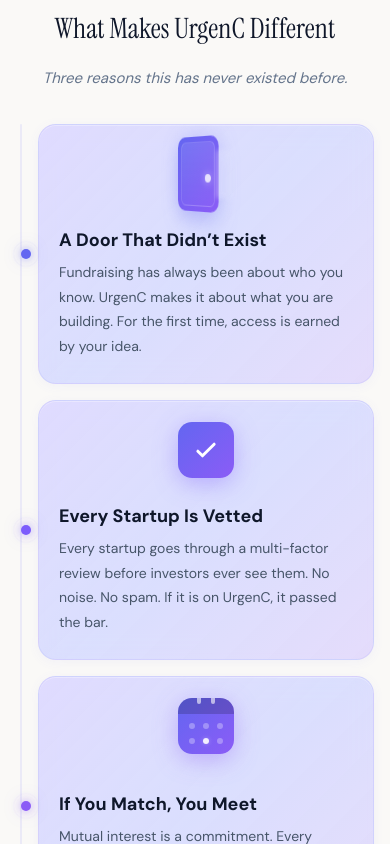
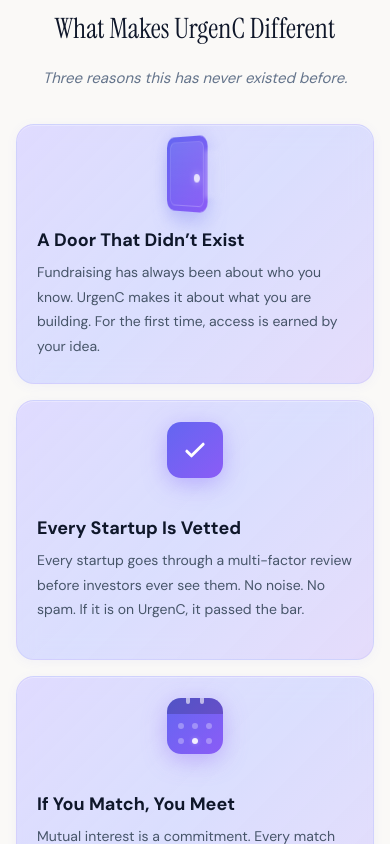
Before and after one commit to loganscottkay/nexus-landing, a Next.js app: page / in a window 390 px wide. Shown: the part 1100-1944 px from the top of the page. Built offline with nearby package versions, Linux system fonts and the light colour scheme.

Commit message:
Revert "Remove stage numbers from cards, add mobile spine with whileInView glowing dots"
This reverts commit b2a151ec2dec7cc7706f51012aa878e34d245f1b.

```diff
--- a/src/components/WhatMakesDifferentSection.tsx
+++ b/src/components/WhatMakesDifferentSection.tsx
@@ -23,6 +23,7 @@
 const stages = [
   {
     id: "door",
+    number: "01",
     title: "A Door That Didn\u2019t Exist",
     description:
       "Fundraising has always been about who you know. UrgenC makes it about what you are building. For the first time, access is earned by your idea.",
@@ -30,6 +31,7 @@
   },
   {
     id: "vetted",
+    number: "02",
     title: "Every Startup Is Vetted",
     description:
       "Every startup goes through a multi-factor review before investors ever see them. No noise. No spam. If it is on UrgenC, it passed the bar.",
@@ -37,6 +39,7 @@
   },
   {
     id: "match",
+    number: "03",
     title: "If You Match, You Meet",
     description:
       "Mutual interest is a commitment. Every match gets a 20-minute call within 72 hours. Ghost and you lose your spot.",
@@ -465,6 +468,23 @@
         />
       )}
 
+      {/* Stage number */}
+      <motion.span
+        animate={{ opacity: isActive ? 0.8 : 0.3 }}
+        transition={{ duration: 0.3 }}
+        style={{
+          fontFamily: "var(--font-dm-sans), DM Sans, sans-serif",
+          fontSize: 13,
+          fontWeight: 700,
+          color: stage.accent,
+          letterSpacing: "2px",
+          display: "block",
+          marginBottom: 12,
+        }}
+      >
+        {stage.number}
+      </motion.span>
+
       {/* Icon + Title row */}
       <div
         style={{
@@ -510,11 +530,9 @@
 function MobileStageCard({
   stage,
   index,
-  onInView,
 }: {
   stage: (typeof stages)[0];
   index: number;
-  onInView?: () => void;
 }) {
   const [hovered] = useState(false);
   const [inView, setInView] = useState(false);
@@ -528,7 +546,6 @@
       ([entry]) => {
         if (entry.isIntersecting) {
           setInView(true);
-          onInView?.();
           obs.disconnect();
         }
       },
@@ -536,7 +553,6 @@
     );
     obs.observe(el);
     return () => obs.disconnect();
-  // eslint-disable-next-line react-hooks/exhaustive-deps
   }, []);
 
   return (
@@ -611,61 +627,11 @@
   );
 }
 
-// ── Mobile Spine Dot (lights up via parent state) ──
-function MobileSpineDot({
-  active,
-  index,
-}: {
-  active: boolean;
-  index: number;
-}) {
-  const accent = stages[index].accent;
-
-  return (
-    <motion.div
-      animate={{
-        scale: active ? 1 : 0.5,
-        opacity: active ? 1 : 0.3,
-      }}
-      transition={{ duration: 0.4, ease: [0.34, 1.56, 0.64, 1] }}
-      style={{
-        width: 10,
-        height: 10,
-        borderRadius: "50%",
-        background: active ? accent : `${accent}60`,
-        boxShadow: active
-          ? `0 0 10px ${accent}80, 0 0 20px ${accent}40`
-          : "none",
-        position: "relative",
-        zIndex: 5,
-        flexShrink: 0,
-      }}
-    >
-      {active && (
-        <motion.div
-          animate={{
-            scale: [1, 1.8, 1],
-            opacity: [0.5, 0, 0.5],
-          }}
-          transition={{ duration: 2, repeat: Infinity }}
-          style={{
-            position: "absolute",
-            inset: -3,
-            borderRadius: "50%",
-            border: `1px solid ${accent}50`,
-          }}
-        />
-      )}
-    </motion.div>
-  );
-}
-
 // ── Main Section ────────────────────────────
 export default function WhatMakesDifferentSection() {
   const [isMobile, setIsMobile] = useState(false);
   const outerRef = useRef<HTMLDivElement>(null);
   const [activeStage, setActiveStage] = useState(-1);
-  const [mobileVisible, setMobileVisible] = useState([false, false, false]);
 
   useEffect(() => {
     const mq = window.matchMedia("(max-width: 767px)");
@@ -774,81 +740,20 @@
             </p>
           </motion.div>
 
-          {/* Mobile Cards with Spine */}
+          {/* Mobile Cards */}
           <div
             style={{
               maxWidth: 720,
               margin: "0 auto",
               padding: "0 16px",
               display: "flex",
-              gap: 12,
+              flexDirection: "column",
+              gap: 16,
             }}
           >
-            {/* Mobile Spine */}
-            <div
-              style={{
-                width: 10,
-                flexShrink: 0,
-                position: "relative",
-                display: "flex",
-                flexDirection: "column",
-              }}
-            >
-              {/* Spine track line */}
-              <div
-                style={{
-                  position: "absolute",
-                  left: "50%",
-                  transform: "translateX(-50%)",
-                  top: 0,
-                  bottom: 0,
-                  width: 2,
-                  background: "rgba(99,102,241,0.1)",
-                  borderRadius: 1,
-                }}
-              />
-            </div>
-
-            {/* Cards column */}
-            <div
-              style={{
-                flex: 1,
-                minWidth: 0,
-                display: "flex",
-                flexDirection: "column",
-                gap: 16,
-              }}
-            >
-              {stages.map((stage, index) => (
-                <div key={stage.id} style={{ position: "relative" }}>
-                  {/* Dot positioned to left, vertically centered with card */}
-                  <div
-                    style={{
-                      position: "absolute",
-                      left: -17,
-                      top: "50%",
-                      transform: "translateY(-50%)",
-                      zIndex: 5,
-                    }}
-                  >
-                    <MobileSpineDot
-                      active={mobileVisible[index]}
-                      index={index}
-                    />
-                  </div>
-                  <MobileStageCard
-                    stage={stage}
-                    index={index}
-                    onInView={() =>
-                      setMobileVisible((prev) => {
-                        const next = [...prev];
-                        next[index] = true;
-                        return next;
-                      })
-                    }
-                  />
-                </div>
-              ))}
+            {stages.map((stage, index) => (
+              <MobileStageCard key={stage.id} stage={stage} index={index} />
+            ))}
 
             {/* Bottom pill */}
             <motion.div
@@ -891,7 +796,6 @@
                 </span>
               </div>
             </motion.div>
-            </div>
           </div>
         </div>
       </section>
```
